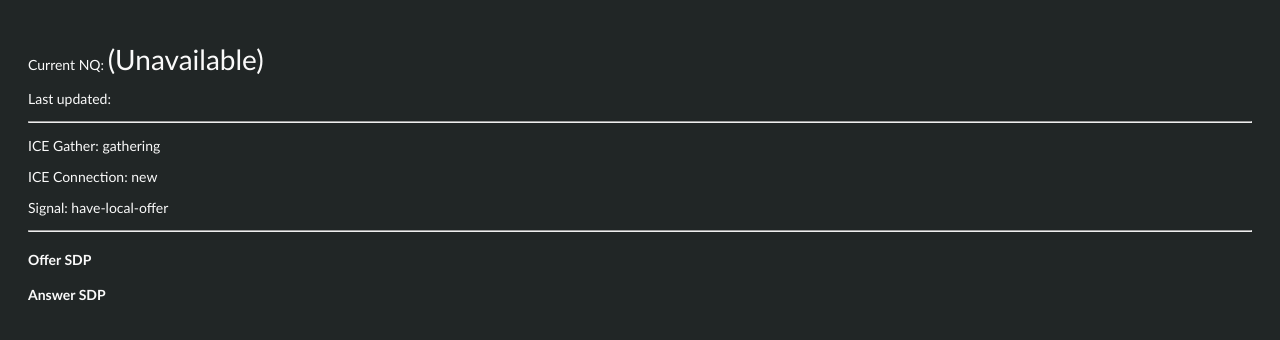
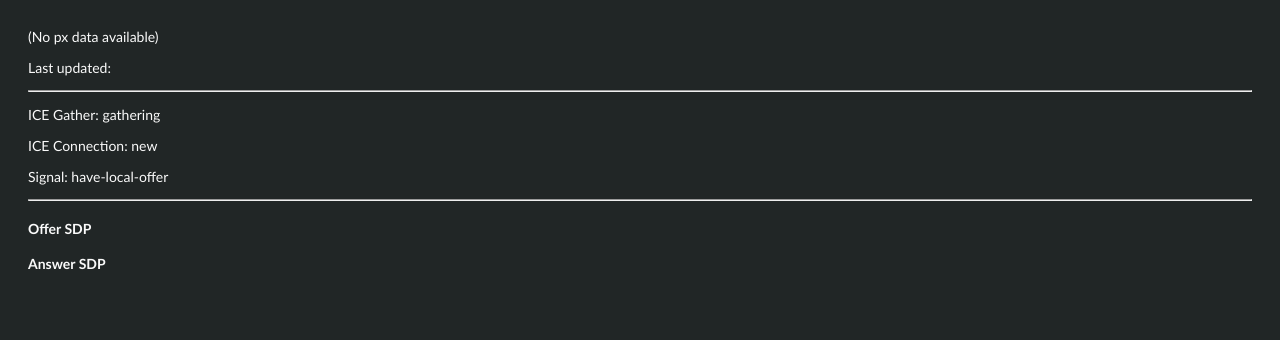
Before and after one commit to RaenonX-Finance/kl-site-front-webrtc, a React (Create React App) app: page / in a window 1280 px wide. Shown: the top 340 px of the page. Built offline with nearby package versions, Linux system fonts and the light colour scheme.

Commit message:
Added multiple current Px data display

```diff
--- a/src/App.tsx
+++ b/src/App.tsx
@@ -3,7 +3,7 @@ import './App.css';
 import {startRTC} from './webrtc';
 
 type State = {
-  currentNQ: number | null,
+  currentPx: Record<string, number>,
   lastUpdatedEpoch: number[],
   iceGather: string | null,
   iceConnection: string | null,
@@ -14,7 +14,7 @@ type State = {
 
 const App = () => {
   const [state, setState] = React.useState<State>({
-    currentNQ: null,
+    currentPx: {},
     lastUpdatedEpoch: [],
     iceGather: null,
     iceConnection: null,
@@ -22,7 +22,7 @@ const App = () => {
     offerSDP: null,
     answerSDP: null,
   });
-  const {currentNQ, lastUpdatedEpoch, iceGather, iceConnection, signal, offerSDP, answerSDP} = state;
+  const {currentPx, lastUpdatedEpoch, iceGather, iceConnection, signal, offerSDP, answerSDP} = state;
 
   React.useEffect(() => {
     startRTC({
@@ -43,7 +43,13 @@ const App = () => {
   return (
     <>
       <div>
-        <p>Current NQ: <span className="market-px">{currentNQ || '(Unavailable)'}</span></p>
+        {
+          Object.keys(currentPx).length ?
+            Object.entries(currentPx).map(([security, px]) => (
+              <p>Current {security}: <span className="market-px">{px}</span></p>
+            )) :
+            '(No px data available)'
+        }
         <p>Last updated:</p>
         <ul>
           {lastUpdatedEpoch.reverse().map((lastUpdated) => (
```
